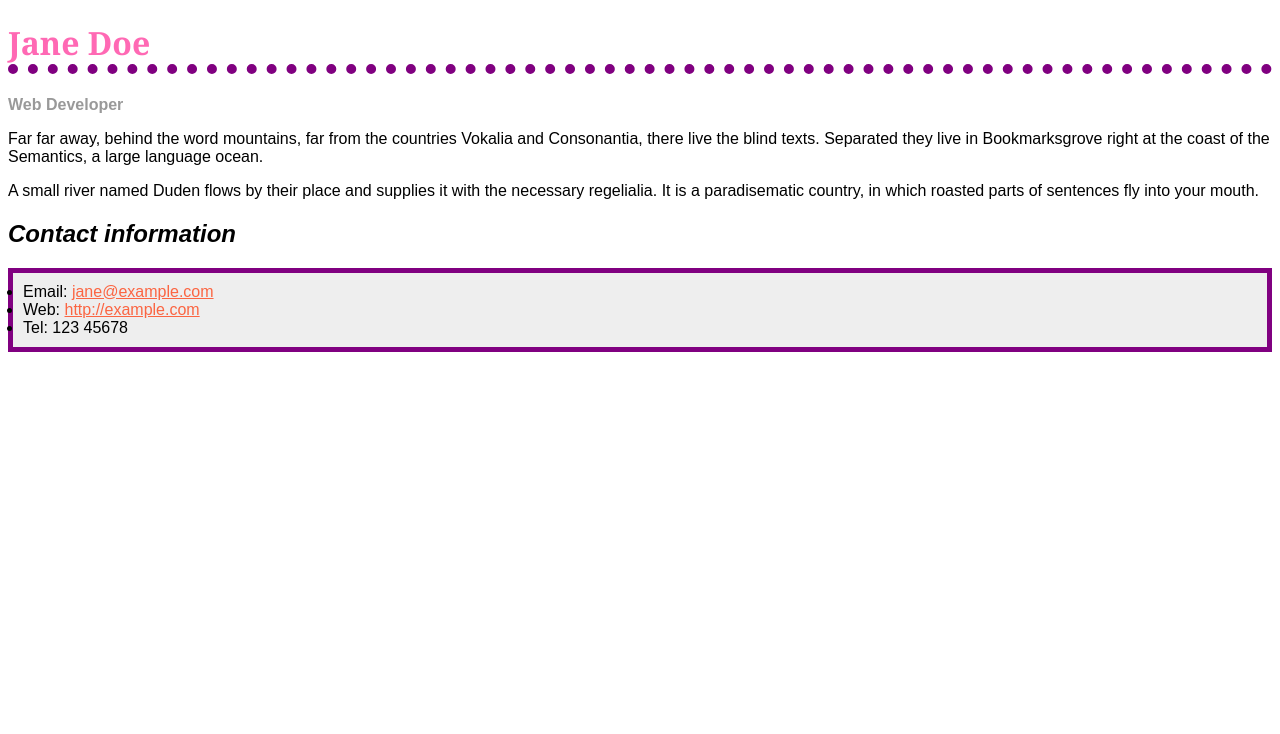
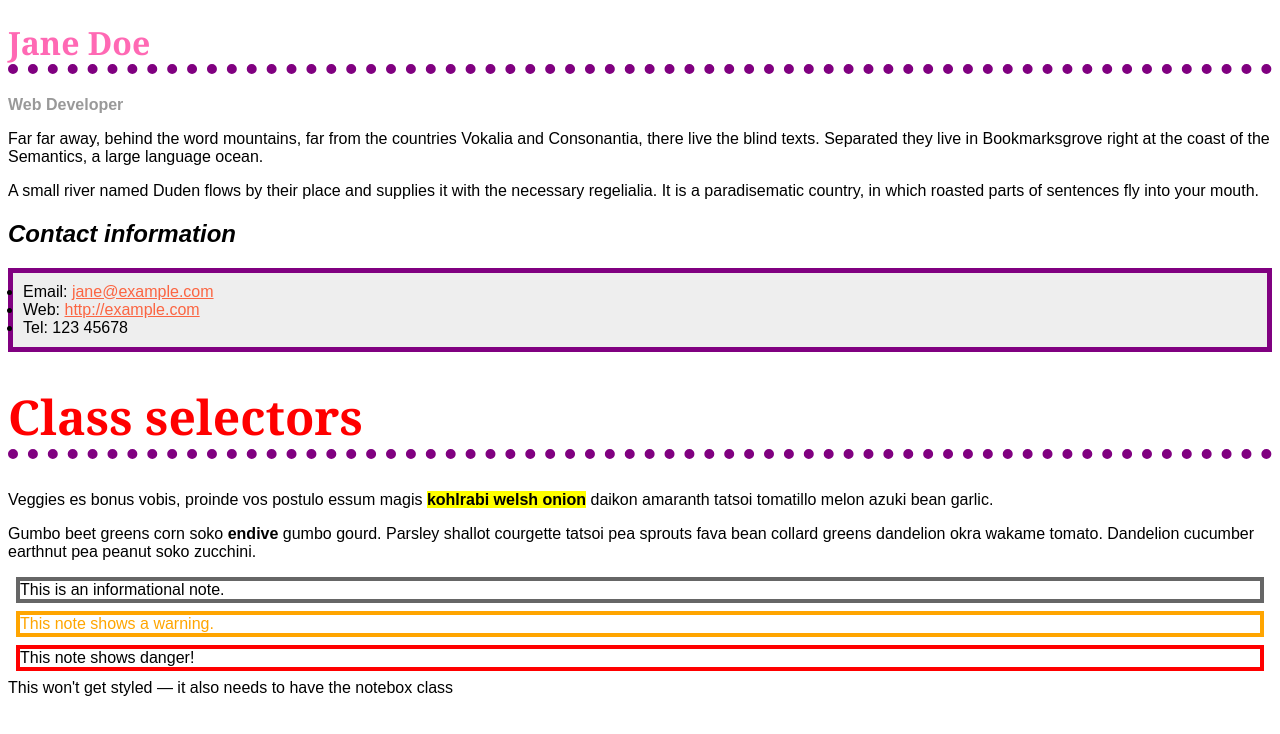
Before and after one commit to ditam17/frontEnd-webDev, a plain HTML site: page day_1/index.html in a window 1280 px wide. Drawn offline with Linux system fonts and the light colour scheme.

Commit message:
Learned some more html using css

```diff
--- a/day_1/index.html
+++ b/day_1/index.html
@@ -31,5 +31,26 @@
       <li>Web: <a href="http://example.com">http://example.com</a></li>
       <li>Tel: 123 45678</li>
     </ul>
+    <h1 class="highlight">Class selectors</h1>
+    <p>
+      Veggies es bonus vobis, proinde vos postulo essum magis
+      <span class="highlight">kohlrabi welsh onion</span> daikon amaranth tatsoi
+      tomatillo melon azuki bean garlic.
+    </p>
+
+    <p class="highlight">
+      Gumbo beet greens corn soko <strong>endive</strong> gumbo gourd. Parsley
+      shallot courgette tatsoi pea sprouts fava bean collard greens dandelion
+      okra wakame tomato. Dandelion cucumber earthnut pea peanut soko zucchini.
+    </p>
+    <div class="notebox">This is an informational note.</div>
+
+    <div class="notebox warning">This note shows a warning.</div>
+
+    <div class="notebox danger">This note shows danger!</div>
+
+    <div class="danger">
+      This won't get styled — it also needs to have the notebox class
+    </div>
   </body>
 </html>
```
